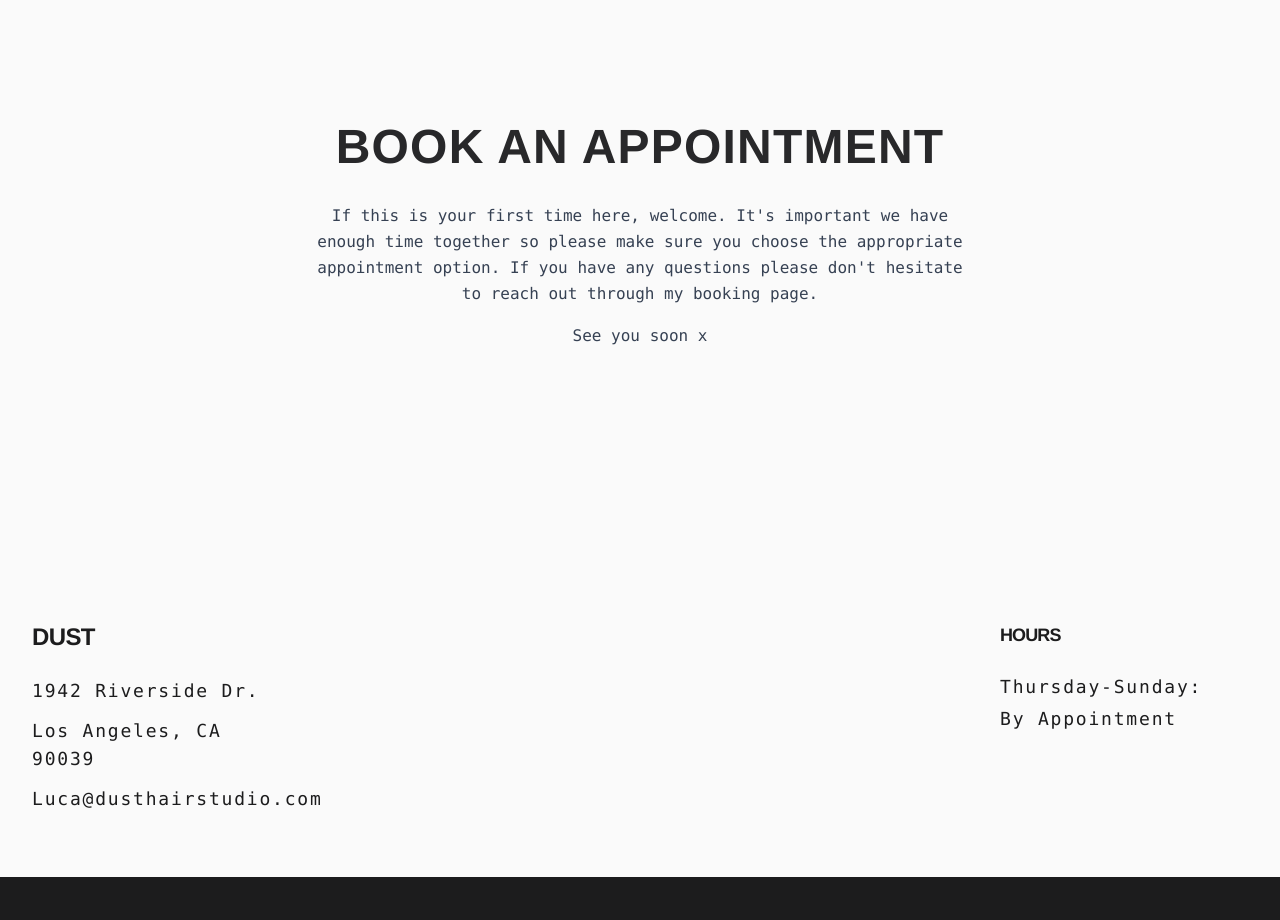
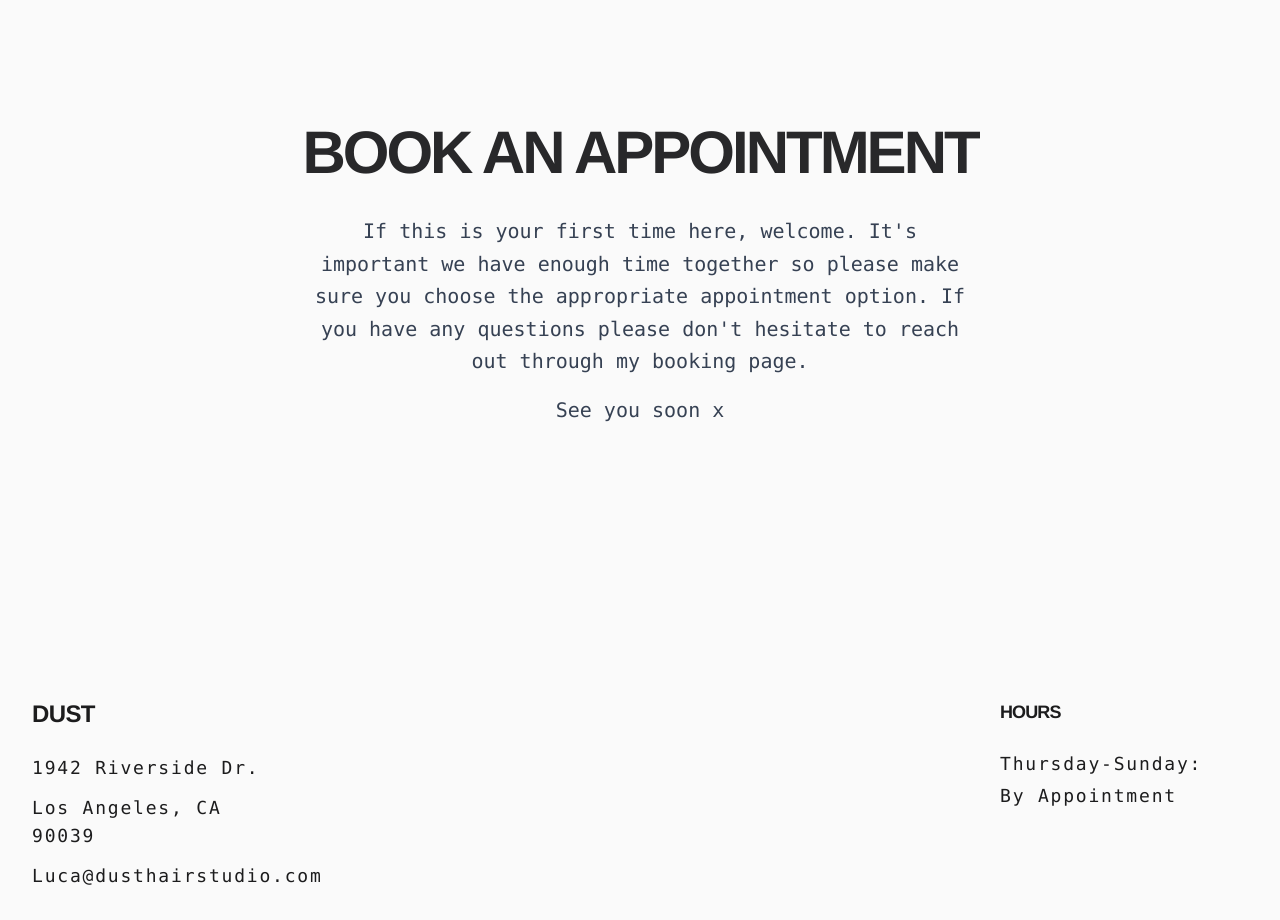
Before and after one commit to DUST-Hair-Studio/website, a Next.js app: page / in a window 1280 px wide. Shown: the part 1580-2500 px from the top of the page. Built offline with nearby package versions, Linux system fonts and the light colour scheme; no server answers; the database is empty.

Commit message:
fix: Remove debug logs from homepage services API
- Clean up services fetching code by removing debug logging
- Fix homepage services loading after server restart
- Improve error handling for services API calls

```diff
--- a/app/page.tsx
+++ b/app/page.tsx
@@ -156,15 +156,15 @@ export default function Home() {
         {/* Booking Section */}
         <div className="py-40" style={{ backgroundColor: '#FAFAFA' }}>
           <div className="max-w-4xl mx-auto px-4 sm:px-6 lg:px-8 text-center">
-            <h2 className="dust-heading text-3xl sm:text-3xl md:text-4xl lg:text-5xl mb-8 tracking-wide" style={{ color: 'var(--dust-black)' }}>
+            <h2 className="dust-heading text-3xl sm:text-3xl md:text-4xl lg:text-5xl xl:text-6xl 2xl:text-7xl mb-8 tracking-tighter" style={{ color: 'var(--dust-black)' }}>
               BOOK AN APPOINTMENT
             </h2>
 
-            <p className="dust-mono text-lg sm:text-base text-gray-700 mb-4 max-w-2xl mx-auto leading-relaxed">
+            <p className="dust-mono text-lg sm:text-base md:text-lg lg:text-xl xl:text-xl 2xl:text-2xl text-gray-700 mb-4 max-w-2xl mx-auto leading-relaxed">
               If this is your first time here, welcome. It&apos;s important we have enough time together so please make sure you choose the appropriate appointment option. If you have any questions please don&apos;t hesitate to reach out through my booking page.
             </p>
 
-            <p className="dust-mono text-lg sm:text-base text-gray-700 mb-12 max-w-2xl mx-auto leading-relaxed">
+            <p className="dust-mono text-lg sm:text-base md:text-lg lg:text-xl xl:text-xl 2xl:text-2xl text-gray-700 mb-12 max-w-2xl mx-auto leading-relaxed">
               See you soon x
             </p>
 
```
